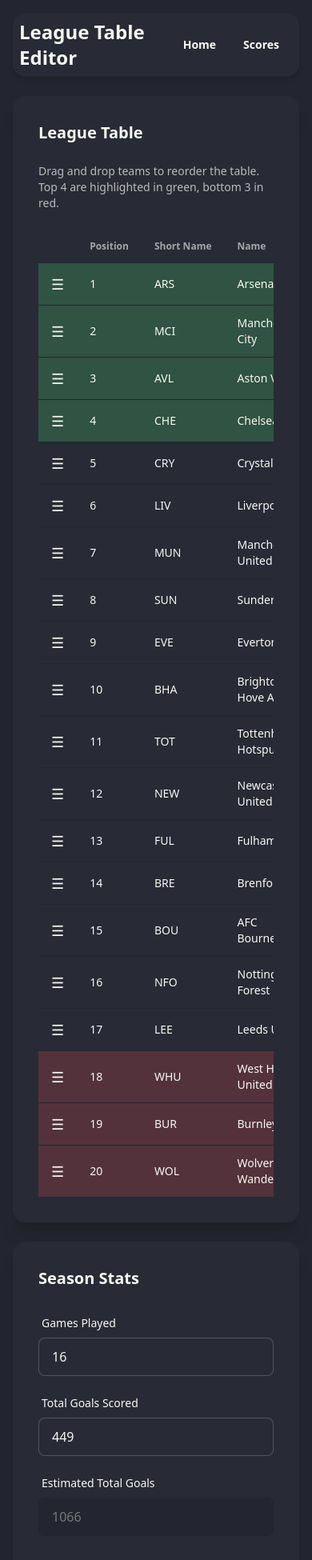
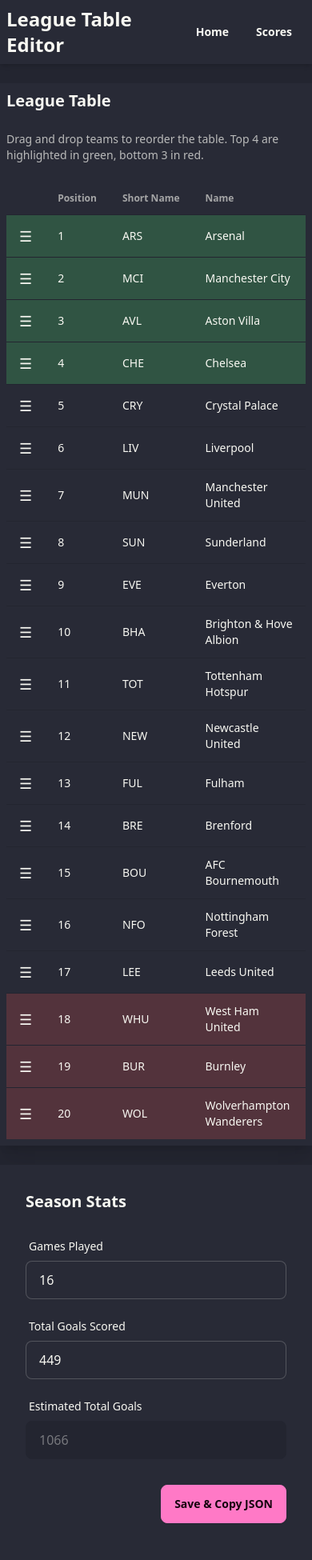
Before and after one commit to StevenFewster/sweeps, a Next.js app: page /table in a window 390 px wide. Shown: the top 1950 px of the page at 80% size. Built offline with nearby package versions, Linux system fonts and the light colour scheme.

Commit message:
Some tidying form mobiles

```diff
--- a/app/globals.css
+++ b/app/globals.css
@@ -8,12 +8,13 @@
 .table-zebra tbody tr.row-color-1 {
   @apply bg-blue-400 text-black;
 }
+
 .table tr.active.row-color-5,
 .table tr.active:nth-child(even).row-color-5,
 .table-zebra tbody tr.row-color-5 {
   @apply bg-yellow-400 text-black;
 }
 
-  .table-zebra > tbody > tr:hover {
+.table-zebra>tbody>tr:hover {
   @apply bg-secondary;
 }
--- a/app/scores/page.tsx
+++ b/app/scores/page.tsx
@@ -7,9 +7,9 @@
   const data = scoresData as ScoresData;
 
   return (
-    <div className="min-h-screen bg-base-200 p-4">
+    <div className="min-h-screen bg-base-200 md:p-4">
       <div className="max-w-6xl mx-auto">
-        <div className="navbar bg-base-100 rounded-box shadow-md mb-6">
+        <div className="navbar bg-base-100 md:rounded-box shadow-md mb-6">
           <div className="flex-1">
             <h1 className="text-2xl font-bold">Current Scores</h1>
           </div>
@@ -23,8 +23,8 @@
           </div>
         </div>
 
-        <div className="card bg-base-100 shadow-xl">
-          <div className="card-body">
+        <div className="card bg-base-100 shadow-xl rounded-none md:rounded-box">
+          <div className="card-body p-2 md:p-4">
             {data.players.length === 0 ? (
               <div className="text-center py-8">
                 <p className="text-lg mb-4">No scores available yet.</p>
--- a/app/table/page.tsx
+++ b/app/table/page.tsx
@@ -15,9 +15,9 @@
   const initialTotalGoals = leagueTableData.totalGoals || 0;
 
   return (
-    <div className="min-h-screen bg-base-200 p-4">
+    <div className="min-h-screen bg-base-200 md:p-4">
       <div className="max-w-6xl mx-auto">
-        <div className="navbar bg-base-100 rounded-box shadow-md mb-6">
+        <div className="navbar bg-base-100 md:rounded-box shadow-md mb-6">
           <div className="flex-1">
             <h1 className="text-2xl font-bold">League Table Editor</h1>
           </div>
--- a/components/LeagueTableEditor.tsx
+++ b/components/LeagueTableEditor.tsx
@@ -135,8 +135,8 @@
 
   return (
     <div className="space-y-6">
-      <div className="card bg-base-100 shadow-xl">
-        <div className="card-body">
+      <div className="card bg-base-100 shadow-xl rounded-none md:rounded-box">
+        <div className="card-body p-2 md:p-4">
           <h2 className="card-title mb-4">League Table</h2>
           <p className="text-sm text-base-content/70 mb-4">
             Drag and drop teams to reorder the table. Top 4 are highlighted in green, bottom 3 in red.
@@ -177,7 +177,7 @@
         </div>
       </div>
 
-      <div className="card bg-base-100 shadow-xl">
+      <div className="card bg-base-100 shadow-xl rounded-none md:rounded-box">
         <div className="card-body">
           <h2 className="card-title mb-4">Season Stats</h2>
 
```
Lines whose indentation alone changed are shown as unchanged.
